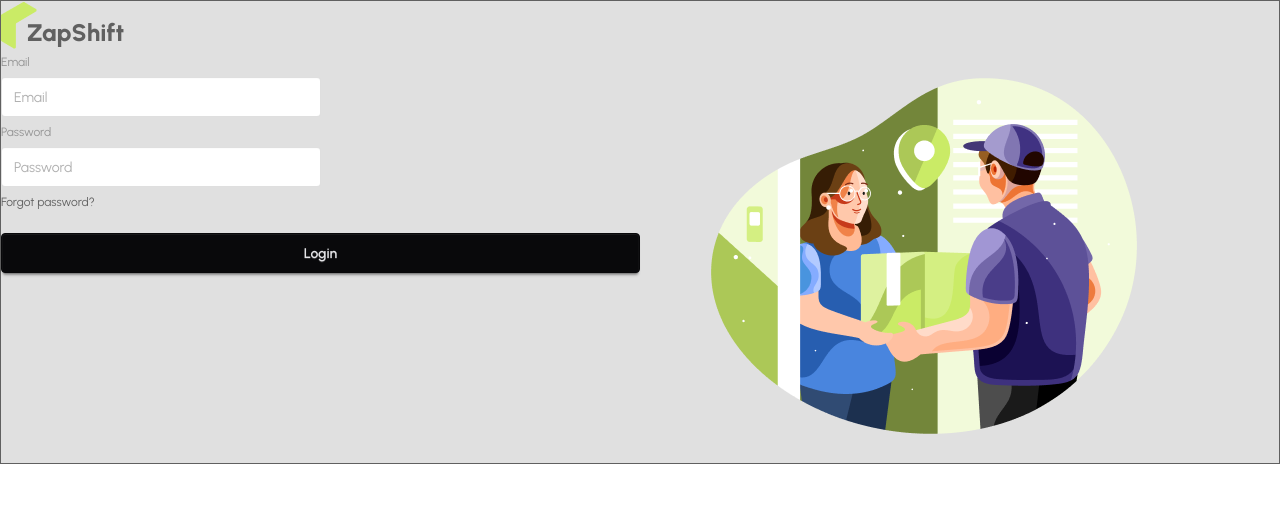
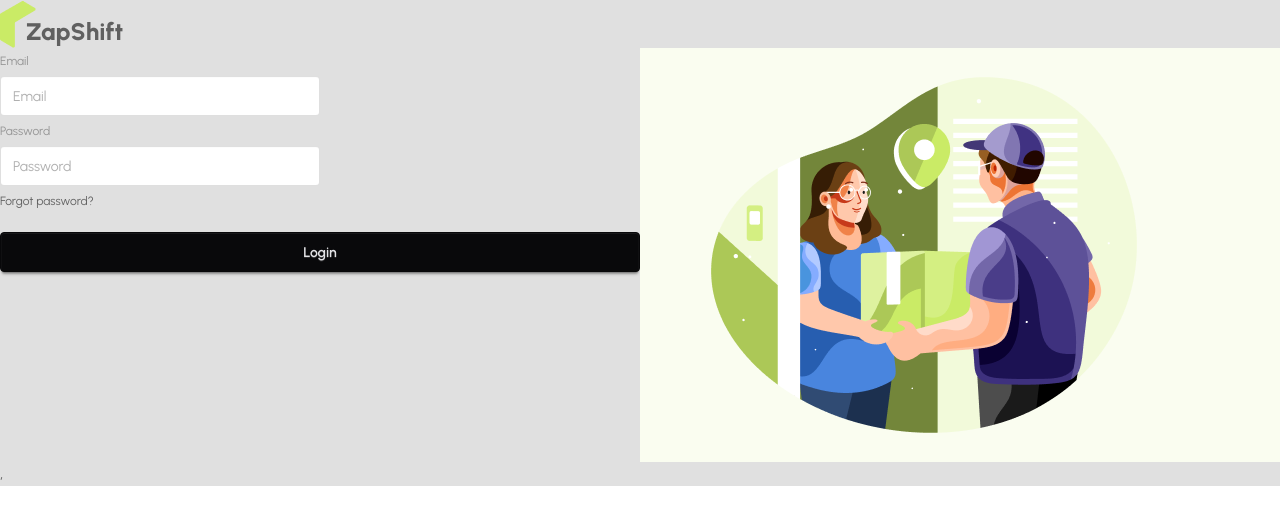
Before and after one commit to Al-Amin018555/zap-shift-client, a React (Vite) app: page /login in a window 1280 px wide. Shown: the top 524 px of the page. Built offline with nearby package versions, Linux system fonts and the light colour scheme.

Commit message:
created context and provider set for whole project,login page updated

```diff
--- /dev/null
+++ b/src/contexts/AuthContext.jsx
@@ -0,0 +1,3 @@
+import { createContext } from "react";
+
+export const AuthContext = createContext();
--- /dev/null
+++ b/src/contexts/AuthProvider.jsx
@@ -0,0 +1,25 @@
+import { createUserWithEmailAndPassword, signInWithEmailAndPassword } from "firebase/auth";
+import { AuthContext } from "./AuthContext";
+import { auth } from "../firebase/firebase.init";
+
+const AuthProvider = ({ children }) => {
+
+    const createUser = (email, password) => {
+        return createUserWithEmailAndPassword(auth, email, password);
+    }
+
+    const singIn = (email, password) => {
+        return signInWithEmailAndPassword(auth, email, password);
+    }
+    const authInfo = {
+        createUser,
+        singIn,
+    }
+    return (
+        <AuthContext value={authInfo}>
+            {children}
+        </AuthContext>
+    );
+};
+
+export default AuthProvider;
--- a/src/layouts/AuthLayout.jsx
+++ b/src/layouts/AuthLayout.jsx
@@ -3,13 +3,13 @@ import authImage from '../assets/authImage.png'
 import { Outlet } from "react-router";
 const AuthLayout = () => {
     return (
-        <div className="max-w-7xl mx-auto border">
+        <div className="max-w-7xl mx-auto">
             <Logo></Logo>
             <div className="flex">
                 <div className="flex-1">
                     <Outlet></Outlet>
                 </div>
-                <div className="flex-1">
+                <div className="flex-1 bg-[#FAFDF0]">
                     <img src={authImage} alt="" />
                 </div>
             </div>
--- a/src/main.jsx
+++ b/src/main.jsx
@@ -2,9 +2,12 @@ import ReactDOM from "react-dom/client";
 import { RouterProvider } from "react-router/dom";
 import { router } from "./routes/router";
 import './index.css';
+import AuthProvider from "./contexts/AuthProvider";
 
 const root = document.getElementById("root");
 
 ReactDOM.createRoot(root).render(
-  <RouterProvider router={router} />,
+  <AuthProvider>
+    <RouterProvider router={router} />,
+  </AuthProvider>
 );
--- a/src/pages/Auth/Login/Login.jsx
+++ b/src/pages/Auth/Login/Login.jsx
@@ -1,4 +1,5 @@
 import { useForm } from "react-hook-form";
+import { Link } from "react-router";
 
 const Login = () => {
     const { register, handleSubmit, formState: { errors } } = useForm();
@@ -11,22 +12,19 @@ const Login = () => {
                 <fieldset className="fieldset">
                     <label className="label">Email</label>
                     <input type="email"
+                        className="input"
+                        placeholder="Email"
                         {...register("email", { required: true })}
-                        className="input"
-                        placeholder="Email" />
-                    {
-                        errors.email?.type === "required" && <p className="text-red-500">Email is required</p>
-                    }
+                    />
+                    {errors.email?.type === 'required' && <p className="text-red-500">Email is required</p>}
+
                     <label className="label">Password</label>
-                    <input
-                        type="password"
+                    <input type="password"
                         className="input"
                         placeholder="Password"
-                        {...register("password", { required: true, minLength: 6, pattern: /^(?=.*[a-z])(?=.*[A-Z])(?=.*\d)(?=.*[@$!%*?&])[A-Za-z\d@$!%*?&]{8,}$/ })}
+                        {...register("password", { required: true })}
                     />
                     {errors.password?.type === "required" && <p className="text-red-500">Password is required</p>}
-                    {errors.password?.type === "minLength" && <p className="text-red-500">Password should be atleast 6 characters or more</p>}
-                    {errors.password?.type === "pattern" && <p className="text-red-500">Password must must contain at least one uppercase one lowercase letter one digit and one special character</p>}
                     <div><a className="link link-hover">Forgot password?</a></div>
                     <button className="btn btn-neutral mt-4">Login</button>
                 </fieldset>
```
